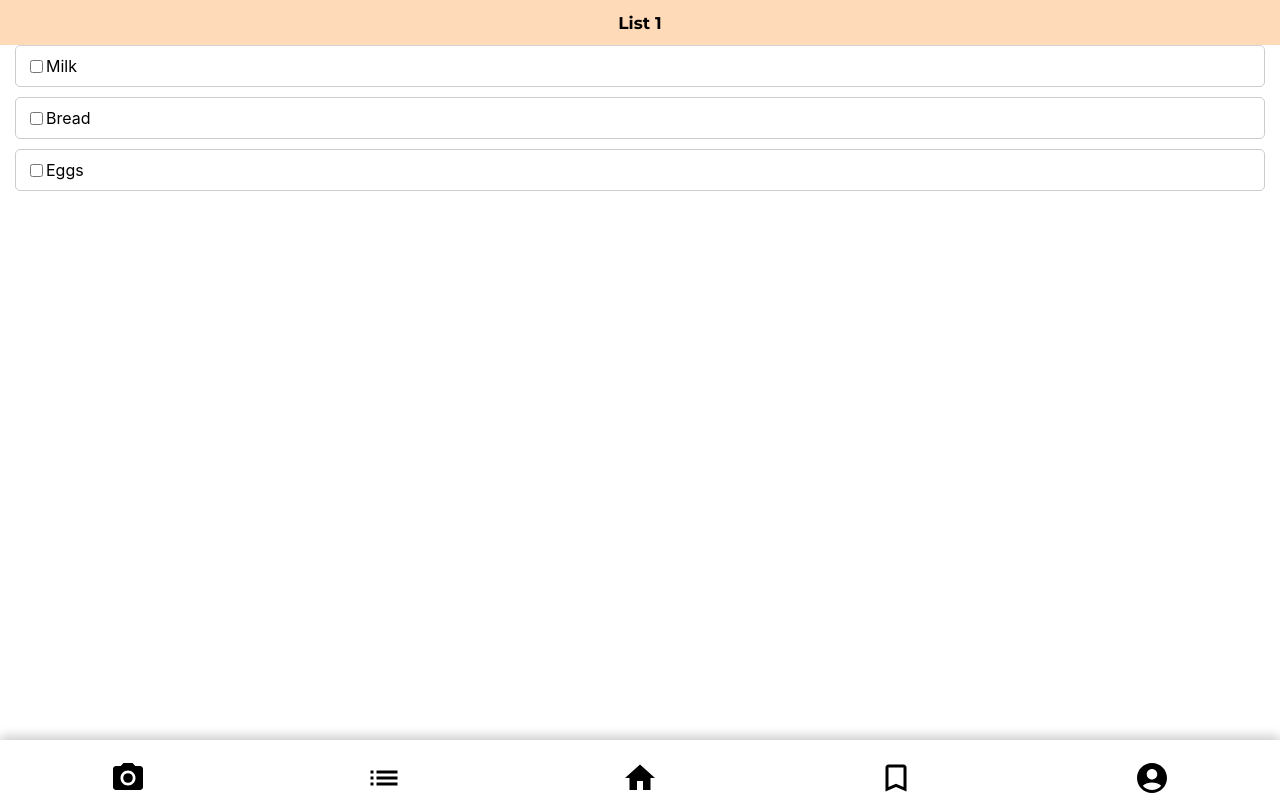
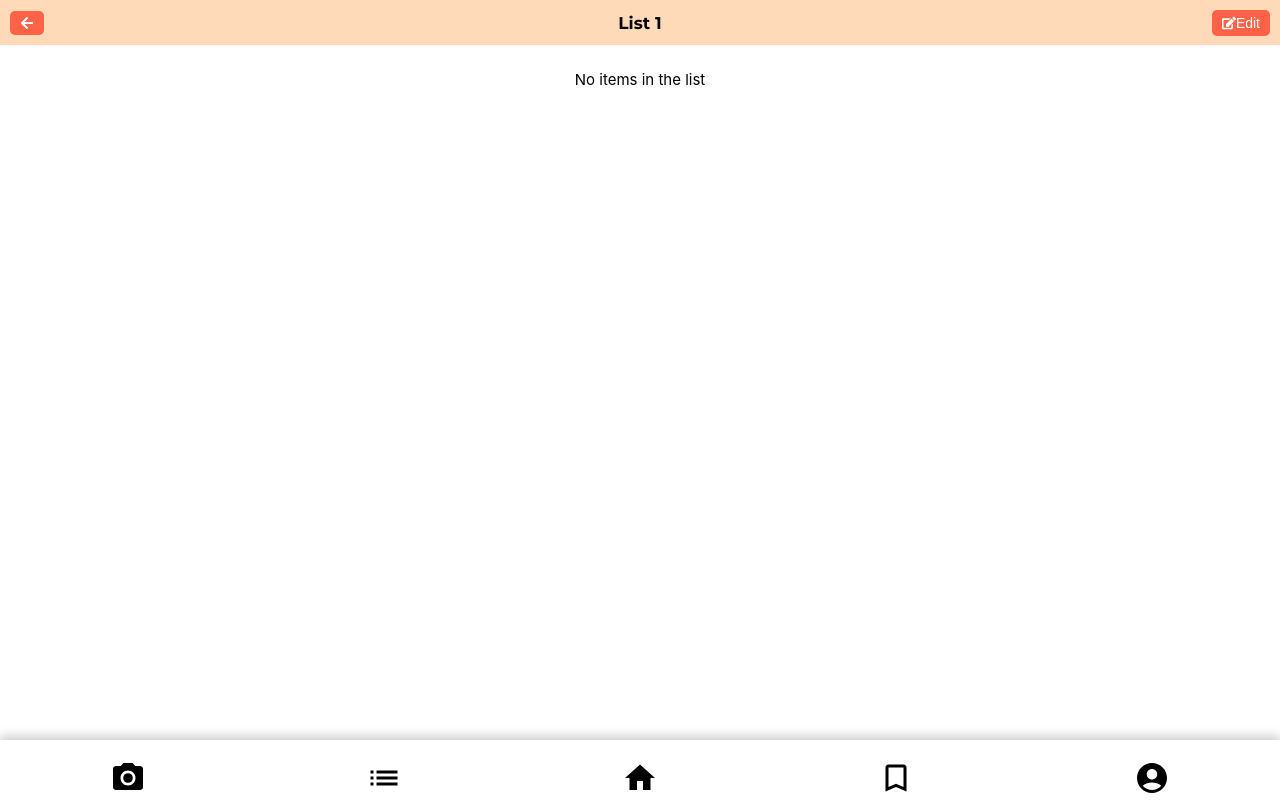
Before and after one commit to marylou7/smartchef, a React (Create React App) app: page /smartchef/list/1 in a window 1280 px wide. Built offline with nearby package versions, Linux system fonts and the light colour scheme.

Commit message:
updated the ui for lists

```diff
--- a/src/components/ListPage.css
+++ b/src/components/ListPage.css
@@ -1,6 +1,7 @@
-.list-page {
-  padding: 20px;
+.list-items-container {
+  margin-top: 70px;
 }
+
 
 .shopping-list {
   list-style-type: none;
@@ -18,8 +19,63 @@
   margin-left: 15px;
   margin-right: 15px;
   transition: background-color 0.3s ease;
+  position: relative;
 }
 
 .list-item:hover {
-  background-color: #f9f9f9;
+  background-color: #ffffff;
 }
+
+.edit-input {
+  width: 100%;
+  padding: 8px;
+  border: 2px solid #ccc;
+  border-radius: 4px;
+  font-size: 16px;
+  background-color: #fff;
+  color: #333;
+  transition: all 0.3s ease;
+}
+
+.add-btn {
+  padding: 10px 20px;
+  font-size: 16px;
+  background-color: #4CAF50;
+  color: white;
+  border: none;
+  border-radius: 5px;
+  cursor: pointer;
+  transition: all 0.3s ease;
+  margin-top: 0px;
+  margin-bottom: 20px;
+}
+
+.bin-icon {
+  cursor: pointer;
+  margin-left: auto;
+  padding-left: 20px;
+}
+
+
+.edit-input {
+    width: 100%;
+    padding: 8px;
+    border: 2px solid #ccc;
+    border-radius: 4px;
+    font-size: 16px;
+    background-color: #fff;
+    color: #333;
+    transition: all 0.3s ease;
+  }
+
+
+  .edit-input:focus {
+    outline: none;
+    border-color: #4CAF50;
+    background-color: #f1f1f1;
+  }
+
+
+  .edit-input::placeholder {
+    color: #888;
+  }
--- a/src/components/ListPage.js
+++ b/src/components/ListPage.js
@@ -1,27 +1,26 @@
 import React, { useState, useEffect } from "react";
 import { useParams } from "react-router-dom";
 import TopBar from "./TopBar";
+import { FaTrash } from 'react-icons/fa';  // Importing the bin (trash) icon from react-icons
+import "./ListPage.css";
 
 const ListPage = () => {
   const { id } = useParams();
   const storageKey = `shoppingList-${id}`;
 
-  // Load all shopping lists
+  // load all shopping lists
   const savedLists = JSON.parse(localStorage.getItem("shoppingLists")) || [];
 
-  // Find the name of the current list by ID
+  // find the name of the current list by ID
   const currentList = savedLists.find((list) => list.id === parseInt(id));
   const listName = currentList ? currentList.name : `List ${id}`;
 
   const [items, setItems] = useState(() => {
     const savedItems = localStorage.getItem(storageKey);
-    //dummy value for now
-    return savedItems ? JSON.parse(savedItems) : [
-      { id: 1, name: "Milk", checked: false },
-      { id: 2, name: "Bread", checked: false },
-      { id: 3, name: "Eggs", checked: false },
-    ];
+    return savedItems ? JSON.parse(savedItems) : [];
   });
+
+  const [isEditable, setIsEditable] = useState(false);  // to manage edit mode
 
   useEffect(() => {
     localStorage.setItem(storageKey, JSON.stringify(items));
@@ -33,10 +32,32 @@ const ListPage = () => {
     ));
   };
 
+  const handleAddNewItem = () => {
+    const newItem = {
+      id: items.length > 0 ? Math.max(...items.map(item => item.id)) + 1 : 1,
+      name: "New Item",
+      checked: false,
+    };
+    setItems([...items, newItem]);
+  };
+
+  const handleDeleteItem = (itemId) => {
+    setItems(items.filter(item => item.id !== itemId));
+  };
+
   return (
     <div className="list-page">
-        {/* Pass listName to TopBar */}
-        <TopBar listName={listName} isEditable={false} handleEditClick={() => {}} />
+      <TopBar
+        listName={listName}
+        isEditable={isEditable}
+        handleEditClick={() => setIsEditable(!isEditable)}
+      />
+    <div className="list-items-container">
+  {isEditable && (
+    <button onClick={handleAddNewItem} className="add-btn">
+      Add New Item
+    </button>
+  )}
   <div>
     {items.length === 0 ? (
       <p>No items in the list</p>
@@ -48,14 +69,37 @@ const ListPage = () => {
             checked={item.checked}
             onChange={() => handleCheck(item.id)}
           />
+          {isEditable ? (
+            <input
+              type="text"
+              value={item.name}
+              onChange={(e) => {
+                const newName = e.target.value;
+                setItems(items.map(i =>
+                  i.id === item.id ? { ...i, name: newName } : i
+                ));
+              }}
+              className="edit-input"
+            />
+          ) : (
             <span style={{ textDecoration: item.checked ? "line-through" : "none" }}>
               {item.name}
             </span>
+          )}
+          {isEditable && (
+            <FaTrash
+              onClick={() => handleDeleteItem(item.id)}
+              className="bin-icon"
+            />
+          )}
         </div>
       ))
     )}
   </div>
 </div>
+
+
+    </div>
   );
 };
 
--- a/src/components/ShoppingLists.css
+++ b/src/components/ShoppingLists.css
@@ -8,7 +8,7 @@ body.light {
     flex-direction: column;
     align-items: center;
     gap: 30px;
-    padding-top: 10px;
+    padding-top: 20px;
   }
 
   .shopping-list-cards {
--- a/src/components/TopBar.js
+++ b/src/components/TopBar.js
@@ -21,6 +21,8 @@ const TopBar = ({ isEditable, handleEditClick, listName }) => {
   const isSmartChefPage = pageTitle === "SmartChef";
   const isRecipePage = location.pathname.startsWith("/recipe");
   const isShoppingListsPage = location.pathname === "/shopping-lists";
+  const isListPage = location.pathname.startsWith("/list/");
+
 
   const handleBackClick = () => {
     navigate(-1); // go back to the previous page
@@ -28,7 +30,7 @@ const TopBar = ({ isEditable, handleEditClick, listName }) => {
 
   return (
     <div style={styles.topBar}>
-      {isRecipePage && (
+      {(isRecipePage|| isListPage) && (
         <button onClick={handleBackClick} style={styles.backButton}>
           <FaArrowLeft style={styles.backIcon} />
         </button>
@@ -43,6 +45,14 @@ const TopBar = ({ isEditable, handleEditClick, listName }) => {
           <FaEdit style={styles.editIcon} />
           {isEditable ? "Done" : "Edit"}
         </button>
+      )}
+
+      {isListPage && (
+        <button onClick={handleEditClick} style={styles.editButton}>
+          <FaEdit style={styles.editIcon} />
+          {isEditable ? "Done" : "Edit"}
+        </button>
+
       )}
     </div>
   );
```
Lines whose indentation alone changed are shown as unchanged.
